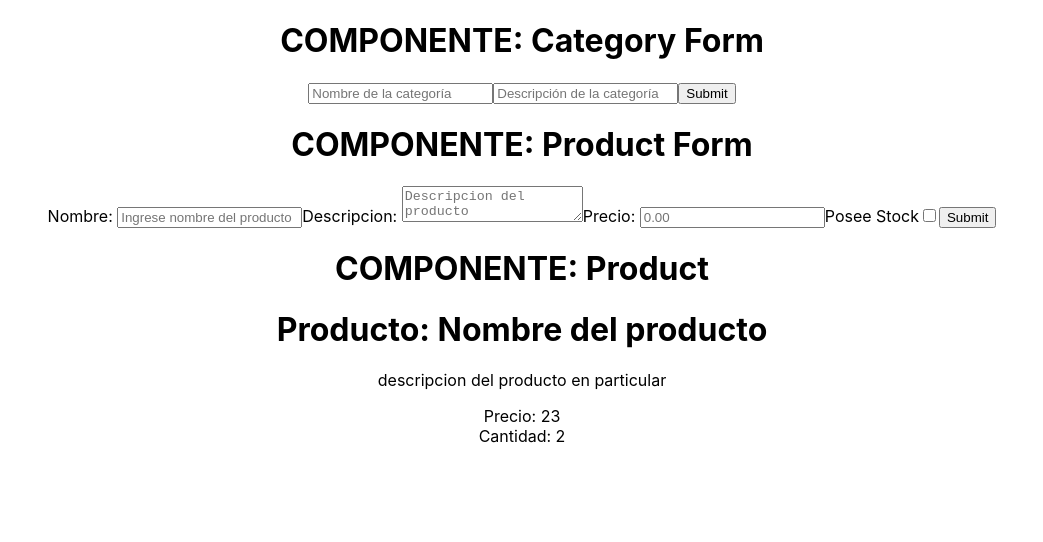
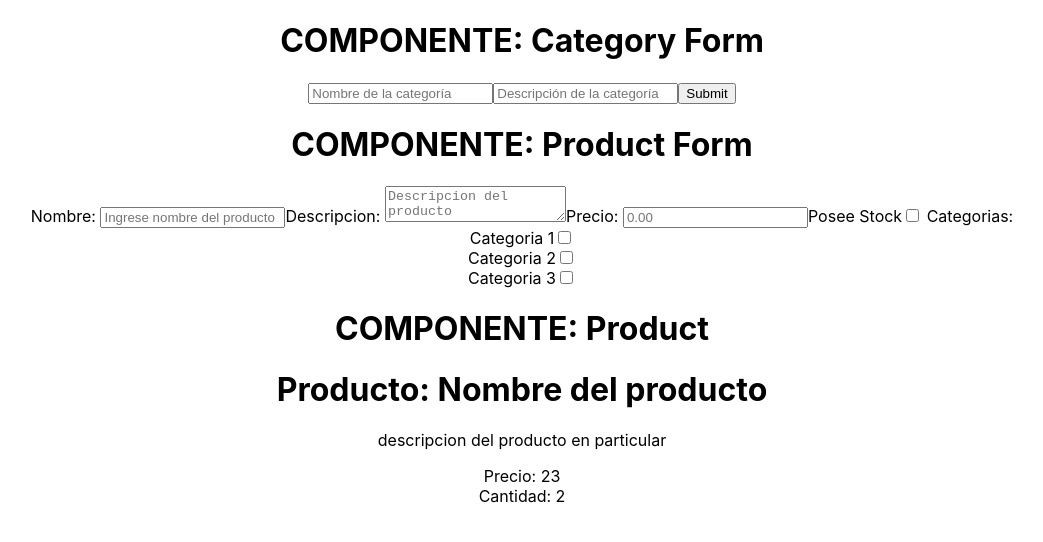
Before and after one commit to mathfalcon/Henry-Store-e-commerce, a React (Create React App) app in the folder client/: page / in a window 1280 px wide. Shown: the top 542 px of the page, without its empty margins (118-1161 px from the left). Built offline with nearby package versions, Linux system fonts and the light colour scheme.

Commit message:
finalizada s16

```diff
--- a/client/src/Components/Product/productForm.js
+++ b/client/src/Components/Product/productForm.js
@@ -38,7 +38,19 @@ export default class ProductForm extends Component {
         />
         <label>Posee Stock</label>
         <input type="checkbox" name="stock" onChange={this.handleChange} />
-        <input type="submit" />
+        <label> Categorias: </label>
+        <div>
+          <label>Categoria 1</label>
+          <input type="checkbox" name="Categoria 1"/>
+        </div>
+        <div>
+          <label>Categoria 2</label>
+          <input type="checkbox" name="Categoria 2"/>
+        </div>
+        <div>
+          <label>Categoria 3</label>
+          <input type="checkbox" name="Categoria 3"/>
+        </div>
       </form>
     );
   }
```
